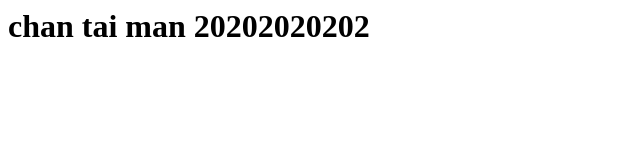
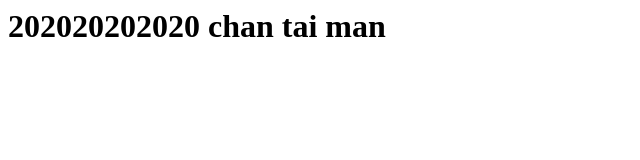
Before and after one commit to webmediaworkshop2021/classwork01, a plain HTML site: page index.html in a window 1280 px wide. Shown: the whole page, without its empty margins (0-640 px from the left). Drawn offline with Linux system fonts and the light colour scheme.

Commit message:
Add files via upload

```diff
--- a/index.html
+++ b/index.html
@@ -2,9 +2,9 @@
 <head>
     <meta charset="UTF-8">
     <meta name="viewport" content="width=device-width, initial-scale=1.0">
-    <title>Classwork01</title>
+    <title>Document</title>
 </head>
 <body>
-    <h1>chan tai man 20202020202</h1>
+    <h1>202020202020 chan tai man</h1>
 </body>
 </html>
```
